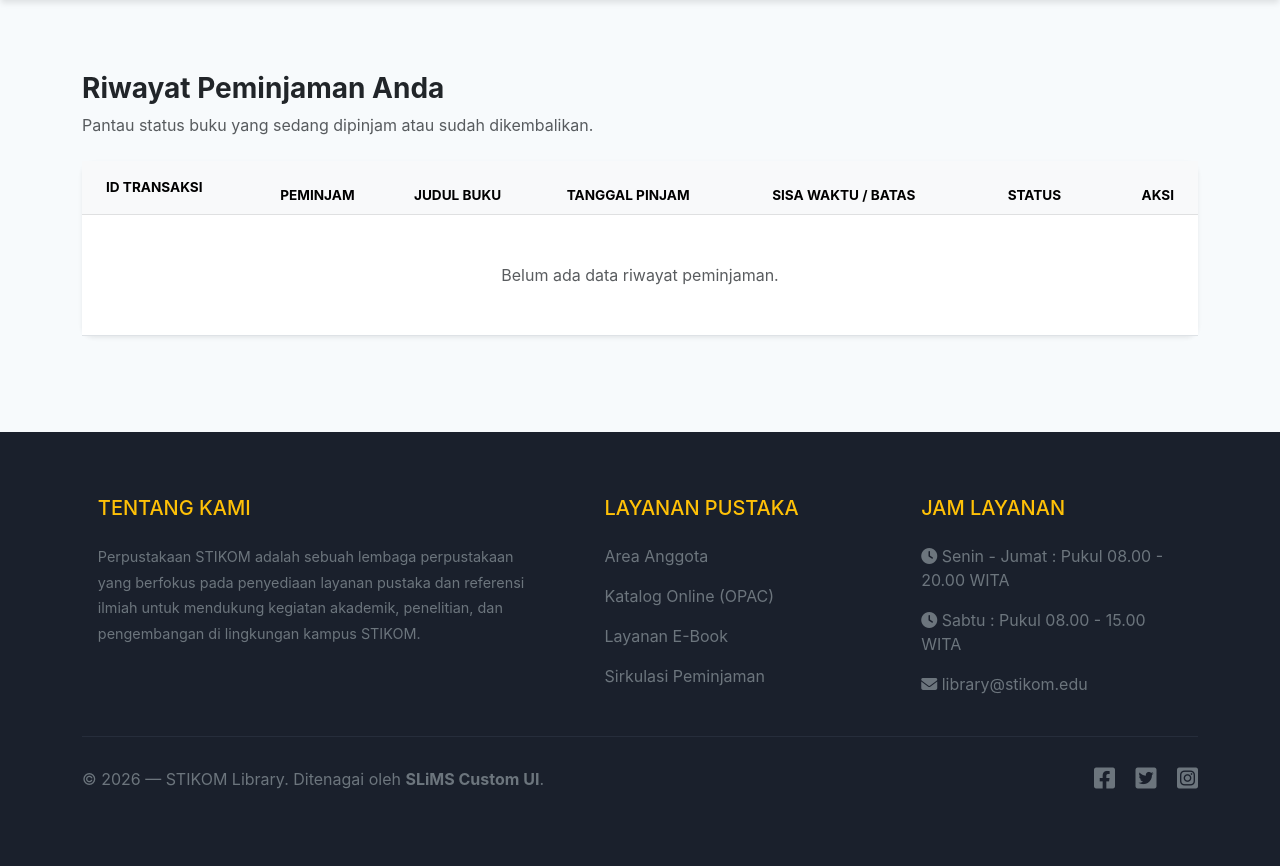
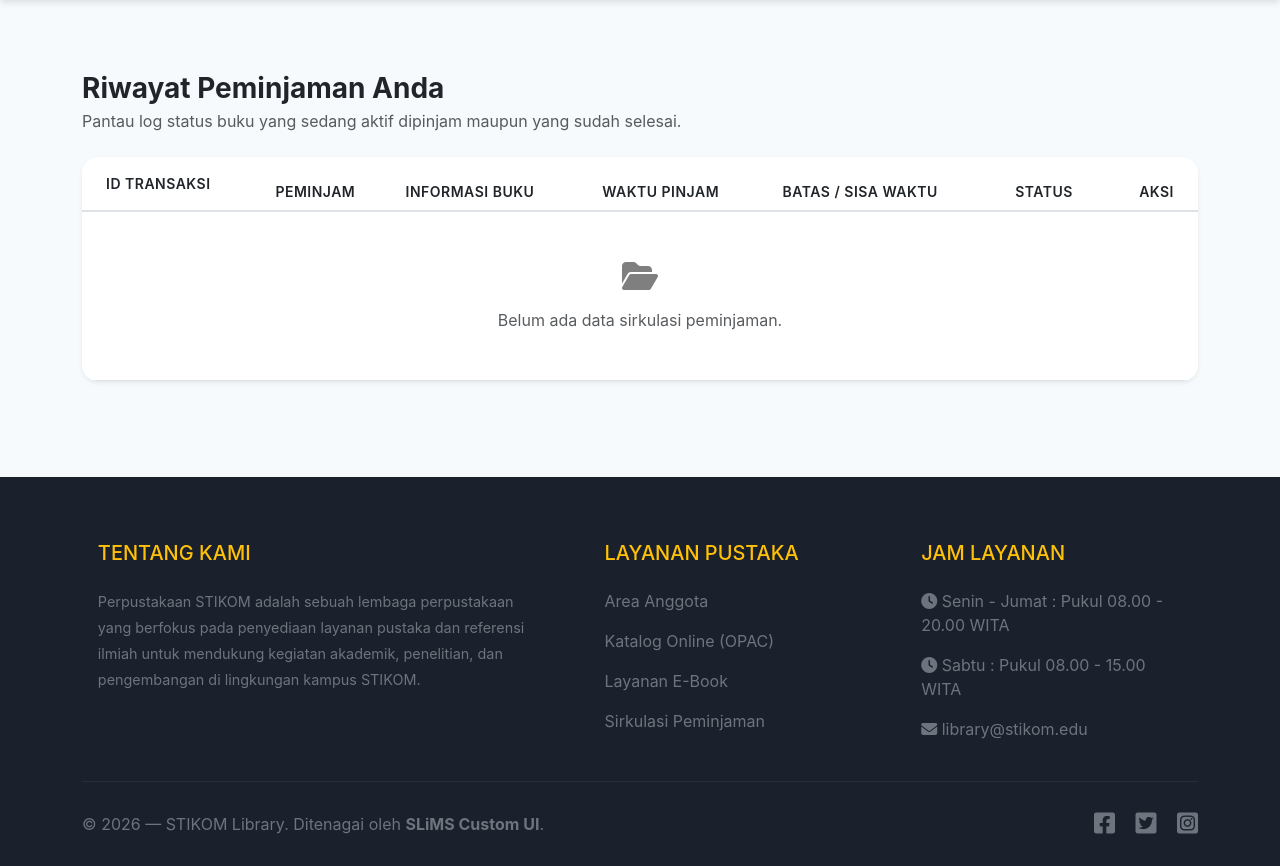
Before and after one commit to Satriawinantaa/sistemperpustakaan, a PHP site: page /peminjaman.php in a window 1280 px wide. Shown: the part 76-942 px from the top of the page. Before the commit the page ends 865 px from the top, so only its background shows below. Run offline with PHP 8.4, Linux system fonts and the light colour scheme; the visitor is signed in with stand-in values (Sample User, id 1); data comes from the database, SQL or seed files in the repository; both versions use the stored data as it was after the commit.

Commit message:
mempercantik dikit

```diff
--- a/peminjaman.php
+++ b/peminjaman.php
@@ -6,35 +6,58 @@ requireLogin();
 if ($_SERVER['REQUEST_METHOD'] === 'POST' && hasRole(['Admin', 'Pustakawan'])) {
     $action = $_POST['action'] ?? '';
 
-    // 1. Proses Terima Pengembalian Buku
+    // 1. Proses Terima Pengembalian Buku (Dengan Database Transaction)
     if ($action === 'return') {
-        $loan_id = $_POST['loan_id'];
-        $book_id = $_POST['book_id'];
+        $loan_id = $_POST['loan_id'] ?? null;
+        $book_id = $_POST['book_id'] ?? null;
 
-        $pdo->prepare("UPDATE loans SET status = 'Dikembalikan' WHERE id = ?")->execute([$loan_id]);
-        $pdo->prepare("UPDATE books SET stok = stok + 1 WHERE id = ?")->execute([$book_id]);
-        header("Location: peminjaman.php"); exit;
+        if ($loan_id && $book_id) {
+            try {
+                $pdo->beginTransaction();
+
+                $stmt1 = $pdo->prepare("UPDATE loans SET status = 'Dikembalikan' WHERE id = ?");
+                $stmt1->execute([$loan_id]);
+
+                $stmt2 = $pdo->prepare("UPDATE books SET stok = stok + 1 WHERE id = ?");
+                $stmt2->execute([$book_id]);
+
+                $pdo->commit();
+            } catch (Exception $e) {
+                $pdo->rollBack();
+                // Opsional: set pesan error ke session
+            }
+        }
+        header("Location: peminjaman.php");
+        exit;
     }
 
     // 2. Proses Hapus SEMUA Riwayat yang Statusnya Sudah 'Dikembalikan'
     if ($action === 'delete_all_completed') {
         $pdo->exec("DELETE FROM loans WHERE status = 'Dikembalikan'");
-        header("Location: peminjaman.php"); exit;
+        header("Location: peminjaman.php");
+        exit;
     }
 }
 
 // -- AMBIL DATA SESUAI ROLE --
 if (hasRole(['Admin', 'Pustakawan'])) {
-    $query = "SELECT l.*, b.judul, u.nama_lengkap FROM loans l JOIN books b ON l.book_id = b.id JOIN users u ON l.user_id = u.id ORDER BY l.id DESC";
+    $query = "SELECT l.*, b.judul, u.nama_lengkap FROM loans l
+              JOIN books b ON l.book_id = b.id
+              JOIN users u ON l.user_id = u.id
+              ORDER BY l.id DESC";
     $stmt = $pdo->query($query);
 } else {
-    $query = "SELECT l.*, b.judul, u.nama_lengkap FROM loans l JOIN books b ON l.book_id = b.id JOIN users u ON l.user_id = u.id WHERE l.user_id = ? ORDER BY l.id DESC";
+    $query = "SELECT l.*, b.judul, u.nama_lengkap FROM loans l
+              JOIN books b ON l.book_id = b.id
+              JOIN users u ON l.user_id = u.id
+              WHERE l.user_id = ?
+              ORDER BY l.id DESC";
     $stmt = $pdo->prepare($query);
     $stmt->execute([$_SESSION['user_id']]);
 }
 $loans = $stmt->fetchAll();
 
-// Cek apakah ada data yang berstatus 'Dikembalikan' untuk menentukan tombol 'Hapus Semua' muncul atau tidak
+// Cek status 'Dikembalikan' untuk visibilitas tombol hapus massal
 $has_completed_loans = false;
 foreach ($loans as $loan) {
     if ($loan['status'] === 'Dikembalikan') {
@@ -43,7 +66,7 @@ foreach ($loans as $loan) {
     }
 }
 
-// CEK APAKAH ADA NOTIFIKASI STRUK DARI BUKU.PHP
+// Cek Notifikasi Struk
 $receipt = '';
 if (isset($_SESSION['flash_receipt'])) {
     $receipt = $_SESSION['flash_receipt'];
@@ -54,6 +77,24 @@ include 'header.php';
 ?>
 
 <style>
+/* Custom styling untuk tampilan yang lebih modern */
+.table-modern thead {
+    background-color: #f8f9fa;
+    border-bottom: 2px solid #dee2e6;
+}
+.table-modern th {
+    font-weight: 600;
+    letter-spacing: 0.5px;
+}
+.card-sirkulasi {
+    border-radius: 16px;
+    overflow: hidden;
+}
+.badge-status {
+    font-weight: 500;
+    padding: 0.5em 1em;
+}
+
 @media print {
     body * {
         visibility: hidden;
@@ -78,28 +119,28 @@ include 'header.php';
 }
 </style>
 
-<div class="container mt-5 mb-5 pt-4">
+<div class="container my-5 pt-4">
 
     <?php if ($receipt): ?>
-        <div id="printableReceipt" class="alert alert-success shadow border-0 rounded-4 mb-4 p-4 position-relative" role="alert" style="background-color: #d1e7dd; color: #0f5132;">
+        <div id="printableReceipt" class="alert alert-success shadow-sm border-start border-4 border-success rounded-3 mb-4 p-4 position-relative" role="alert">
             <div class="d-flex justify-content-between align-items-start mb-2">
-                <div>
+                <div class="pe-3">
                     <?= $receipt ?>
                 </div>
-                <button type="button" class="btn-close ms-2" data-bs-dismiss="alert" aria-label="Close"></button>
+                <button type="button" class="btn-close" data-bs-dismiss="alert" aria-label="Close"></button>
             </div>
 
-            <div class="mt-2 p-2 rounded-3 bg-white bg-opacity-50 border border-success border-opacity-25" style="font-size: 0.9rem;">
-                <i class="fas fa-calendar-alt me-1"></i>
-                <b>Batas Waktu Pengembalian:</b>
-                <span class="text-danger fw-bold">
+            <div class="mt-3 p-3 rounded bg-white bg-opacity-75 border border-success border-opacity-25 layout-receipt" style="font-size: 0.9rem;">
+                <p class="mb-1"><i class="fas fa-calendar-alt text-success me-2"></i><b>Batas Waktu Pengembalian:</b></p>
+                <p class="mb-0 text-danger fw-bold fs-5 ps-4">
                     <?= date('d M Y', strtotime('+14 days')) ?>
-                </span> (Maksimal 2 Minggu dari sekarang, dan akan dikenakan denda sebesar Rp1.000,00/hari bila melebihi dari tanggal yang ditentukan).
+                </p>
+                <small class="text-muted d-block ps-4 mt-1">* Maksimal waktu peminjaman adalah 2 minggu. Keterlambatan akan dikenakan denda sebesar Rp1.000,00 / hari.</small>
             </div>
 
-            <div class="mt-3 pt-3 border-top border-success border-opacity-25 text-end">
-                <button type="button" class="btn btn-success rounded-pill px-4 btn-sm shadow-sm" onclick="window.print();">
-                    <i class="fas fa-download me-1"></i> Unduh / Cetak Struk (PDF)
+            <div class="mt-3 pt-3 border-top border-success border-opacity-10 text-end">
+                <button type="button" class="btn btn-success btn-sm rounded-pill px-4" onclick="window.print();">
+                    <i class="fas fa-print me-2"></i> Cetak / Unduh Struk PDF
                 </button>
             </div>
         </div>
@@ -107,34 +148,34 @@ include 'header.php';
 
     <div class="row align-items-center mb-4">
         <div class="col-md-7">
-            <h3 class="fw-bold text-dark">
+            <h3 class="fw-bold text-dark mb-1">
                 <?= hasRole(['Admin', 'Pustakawan']) ? 'Seluruh Data Sirkulasi' : 'Riwayat Peminjaman Anda' ?>
             </h3>
-            <p class="text-muted mb-0">Pantau status buku yang sedang dipinjam atau sudah dikembalikan.</p>
+            <p class="text-muted mb-0">Pantau log status buku yang sedang aktif dipinjam maupun yang sudah selesai.</p>
         </div>
         <div class="col-md-5 text-md-end mt-3 mt-md-0">
             <?php if (hasRole(['Admin', 'Pustakawan']) && $has_completed_loans): ?>
                 <form method="POST" onsubmit="return confirm('Apakah Anda yakin ingin menghapus SEMUA riwayat peminjaman yang sudah selesai/dikembalikan? Tindakan ini permanen.');" class="d-inline">
                     <input type="hidden" name="action" value="delete_all_completed">
-                    <button type="submit" class="btn btn-danger btn-sm px-3 py-2 shadow-sm">
-                        <i class="fas fa-trash-alt me-1"></i> Hapus Semua Riwayat Selesai
+                    <button type="submit" class="btn btn-outline-danger btn-sm px-3 py-2 shadow-sm rounded-pill">
+                        <i class="fas fa-trash-alt me-1"></i> Bersihkan Riwayat Selesai
                     </button>
                 </form>
             <?php endif; ?>
         </div>
     </div>
 
-    <div class="card border-0 shadow-sm" style="border-radius: 12px; background: #fff;">
+    <div class="card card-sirkulasi border-0 shadow-sm">
         <div class="card-body p-0">
             <div class="table-responsive">
-                <table class="table table-hover align-middle mb-0">
-                    <thead class="table-light text-muted" style="font-size: 0.85rem; text-transform: uppercase;">
+                <table class="table table-modern table-hover align-middle mb-0">
+                    <thead class="text-muted small text-uppercase">
                         <tr>
                             <th class="ps-4 py-3">ID Transaksi</th>
                             <th>Peminjam</th>
-                            <th>Judul Buku</th>
-                            <th>Tanggal Pinjam</th>
-                            <th>Sisa Waktu / Batas</th>
+                            <th>Informasi Buku</th>
+                            <th>Waktu Pinjam</th>
+                            <th>Batas / Sisa Waktu</th>
                             <th>Status</th>
                             <th class="text-end pe-4">Aksi</th>
                         </tr>
@@ -142,71 +183,81 @@ include 'header.php';
                     <tbody>
                         <?php if(count($loans) == 0): ?>
                             <tr>
-                                <td colspan="7" class="text-center py-5 text-muted">Belum ada data riwayat peminjaman.</td>
+                                <td colspan="7" class="text-center py-5 text-muted">
+                                    <i class="fas fa-folder-open fa-2x mb-3 d-block text-black-50"></i>
+                                    Belum ada data sirkulasi peminjaman.
+                                </td>
                             </tr>
                         <?php endif; ?>
 
                         <?php foreach($loans as $l): ?>
                         <tr>
-                            <td class="ps-4 py-3 fw-bold text-muted">TRX-<?= sprintf("%04d", $l['id']) ?></td>
+                            <td class="ps-4 py-3 fw-bold text-secondary">
+                                <span class="badge bg-light text-dark font-monospace">TRX-<?= sprintf("%04d", $l['id']) ?></span>
+                            </td>
+
                             <td>
-                                <div class="fw-bold text-dark"><?= htmlspecialchars($l['nama_lengkap']) ?></div>
+                                <span class="fw-semibold text-dark"><?= htmlspecialchars($l['nama_lengkap']) ?></span>
                             </td>
-                            <td><?= htmlspecialchars($l['judul']) ?></td>
-                            <td><?= date('d M Y, H:i', strtotime($l['tanggal_pinjam'])) ?> WITA</td>
+
+                            <td style="max-width: 250px;" class="text-truncate">
+                                <span class="text-dark d-block fw-medium"><?= htmlspecialchars($l['judul']) ?></span>
+                            </td>
+
+                            <td class="text-muted small">
+                                <?= date('d M Y', strtotime($l['tanggal_pinjam'])) ?><br>
+                                <span class="text-black-50"><?= date('H:i', strtotime($l['tanggal_pinjam'])) ?> WITA</span>
+                            </td>
 
                             <td>
                                 <?php
                                 if ($l['status'] === 'Dipinjam') {
-                                    // Hitung tanggal batas kembali (Tanggal Pinjam + 14 Hari)
                                     $tanggal_pinjam = strtotime($l['tanggal_pinjam']);
                                     $batas_kembali = strtotime('+14 days', $tanggal_pinjam);
                                     $hari_ini = strtotime(date('Y-m-d'));
 
-                                    // Hitung selisih hari
                                     $selisih_detik = $batas_kembali - $hari_ini;
                                     $sisa_hari = round($selisih_detik / (60 * 60 * 24));
 
+                                    echo '<small class="text-muted d-block mb-1">s/d ' . date('d M Y', $batas_kembali) . '</small>';
+
                                     if ($sisa_hari < 0) {
-                                        // Terlambat (Warna Merah Bold)
-                                        echo '<span class="text-danger fw-bold"><i class="fas fa-exclamation-circle me-1"></i> ' . $sisa_hari . ' Hari (Terlambat)</span>';
+                                        echo '<span class="badge bg-danger-subtle text-danger border border-danger-subtle rounded-pill"><i class="fas fa-exclamation-circle me-1"></i> Terlambat ' . abs($sisa_hari) . ' Hari</span>';
                                     } elseif ($sisa_hari == 0) {
-                                        // Hari terakhir peminjaman
-                                        echo '<span class="text-warning fw-bold"><i class="fas fa-hourglass-half me-1"></i> Hari Ini Batasnya!</span>';
+                                        echo '<span class="badge bg-warning-subtle text-warning-emphasis border border-warning-subtle rounded-pill"><i class="fas fa-hourglass-half me-1"></i> Hari Ini Batasnya!</span>';
                                     } else {
-                                        // Masih aman (Hitung Mundur Normal)
-                                        echo '<span class="text-success fw-semibold"><i class="fas fa-hourglass-start me-1"></i> Sisa ' . $sisa_hari . ' Hari</span>';
+                                        echo '<span class="badge bg-success-subtle text-success border border-success-subtle rounded-pill"><i class="fas fa-hourglass-start me-1"></i> Sisa ' . $sisa_hari . ' Hari</span>';
                                     }
                                 } else {
-                                    // Jika sudah dikembalikan
-                                    echo '<span class="text-muted small">- Selesai -</span>';
+                                    echo '<span class="text-muted small"><i class="fas fa-check-circle text-muted me-1"></i> Selesai</span>';
                                 }
                                 ?>
                             </td>
 
                             <td>
                                 <?php if($l['status'] == 'Dipinjam'): ?>
-                                    <span class="badge bg-warning text-dark rounded-pill px-3 py-1.5 shadow-sm">
-                                        <i class="fas fa-clock me-1"></i> <?= $l['status'] ?>
+                                    <span class="badge badge-status bg-warning text-dark rounded-pill">
+                                        <i class="spinner-grow spinner-grow-sm text-dark me-1" style="width: 8px; height: 8px;"></i> Aktif
                                     </span>
                                 <?php else: ?>
-                                    <span class="badge bg-success rounded-pill px-3 py-1.5 shadow-sm">
-                                        <i class="fas fa-check me-1"></i> <?= $l['status'] ?>
+                                    <span class="badge badge-status bg-success-subtle text-success border border-success-subtle rounded-pill">
+                                        Selesai
                                     </span>
                                 <?php endif; ?>
                             </td>
+
                             <td class="text-end pe-4">
                                 <?php if ($l['status'] == 'Dipinjam' && hasRole(['Admin', 'Pustakawan'])): ?>
                                     <form method="POST" class="d-inline">
                                         <input type="hidden" name="action" value="return">
                                         <input type="hidden" name="loan_id" value="<?= $l['id'] ?>">
                                         <input type="hidden" name="book_id" value="<?= $l['book_id'] ?>">
-                                        <button class="btn btn-sm btn-primary rounded-pill px-3 shadow-sm" onclick="return confirm('Terima pengembalian fisik buku ini?')">
-                                            Terima Buku
+                                        <button class="btn btn-sm btn-primary rounded-pill px-3 shadow-sm font-weight-medium" onclick="return confirm('Terima pengembalian fisik buku ini?')">
+                                            <i class="fas fa-clipboard-check me-1"></i> Terima Buku
                                         </button>
                                     </form>
                                 <?php else: ?>
-                                    <span class="text-muted small">-</span>
+                                    <span class="text-muted-50 small">-</span>
                                 <?php endif; ?>
                             </td>
                         </tr>
--- a/pengguna.php
+++ b/pengguna.php
@@ -92,7 +92,7 @@ include 'header.php';
                                     $bg = 'bg-secondary';
                                     if($u['role'] == 'Admin') $bg = 'bg-danger';
                                     if($u['role'] == 'Pustakawan') $bg = 'bg-primary';
-                                    if($u['role'] == 'Anggota') $bg = 'bg-success';
+                                    if($u['role'] == 'Mahasiswa') $bg = 'bg-success';
                                 ?>
                                 <span class="badge <?= $bg ?> rounded-pill px-3 py-2 shadow-sm"><?= $u['role'] ?></span>
                             </td>
@@ -167,7 +167,7 @@ include 'header.php';
                     <div class="input-group">
                         <span class="input-group-text bg-light border-end-0"><i class="fas fa-user-shield text-muted"></i></span>
                         <select name="role" class="form-select border-start-0 ps-0 bg-light">
-                            <option value="Anggota">Mahasiswa</option>
+                            <option value="Mahasiswa">Mahasiswa</option>
                             <option value="Pustakawan">Pustakawan</option>
                             <option value="Admin">Administrator</option>
                         </select>
@@ -222,7 +222,7 @@ include 'header.php';
                     <div class="input-group">
                         <span class="input-group-text bg-light border-end-0"><i class="fas fa-user-shield text-muted"></i></span>
                         <select name="role" id="edit_role" class="form-select border-start-0 ps-0 bg-light">
-                            <option value="Anggota">Mahasiswa</option>
+                            <option value="Mahasiswa">Mahasiswa</option>
                             <option value="Pustakawan">Pustakawan</option>
                             <option value="Admin">Administrator</option>
                         </select>
```
Also changed, not shown: config.php (+15 -10 lines), database_perpustakaan.sqlite, 1 other file.
